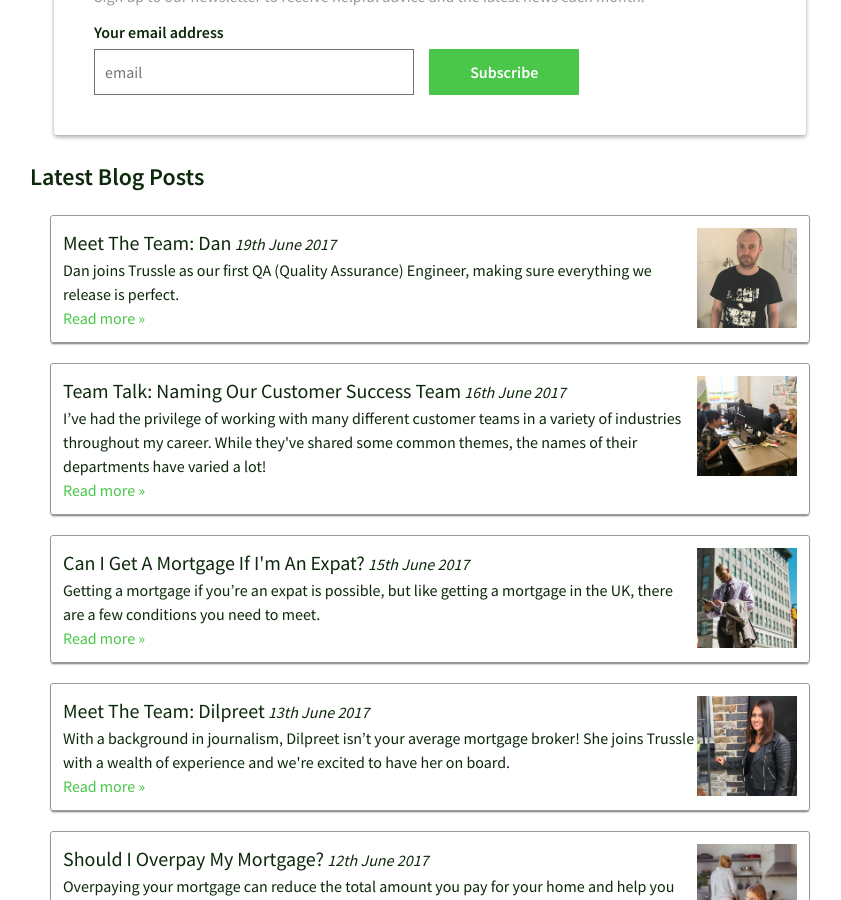
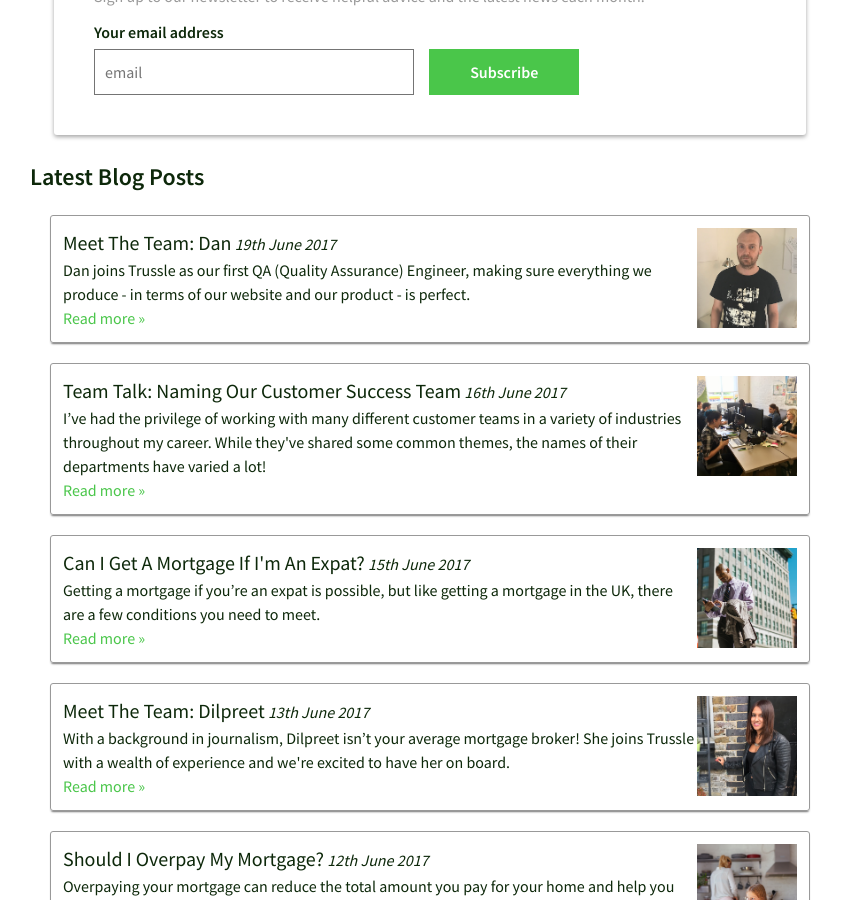
Before and after one commit to olitrussle/blog, a Jekyll site: the page built from index.html, in a window 1280 px wide and 900 px high, scrolled down 363 px. Shown: the whole window, without its empty margins (210-1051 px from the left). Built offline with Jekyll 4.4.1, drawn with Linux system fonts in a browser that asks for light colours; comment, search, counter and statistics services are not loaded.

Commit message:
Updated 2017-06-19-meet-the-team-dan.md

```diff
--- a/_posts/2017-06-19-meet-the-team-dan.md
+++ b/_posts/2017-06-19-meet-the-team-dan.md
@@ -4,7 +4,7 @@ layout: post
 title: 'Meet The Team: Dan'
 excerpt: >-
   Dan joins Trussle as our first QA (Quality Assurance) Engineer, making sure
-  everything we release is perfect.
+  everything we produce - in terms of our website and our product - is perfect.
 thumbnail_filename: DanMeetTheTeamSquare.jpg
 author: Lydia Bower
 date: '2017-06-19 T00:00:00.000Z'
```
